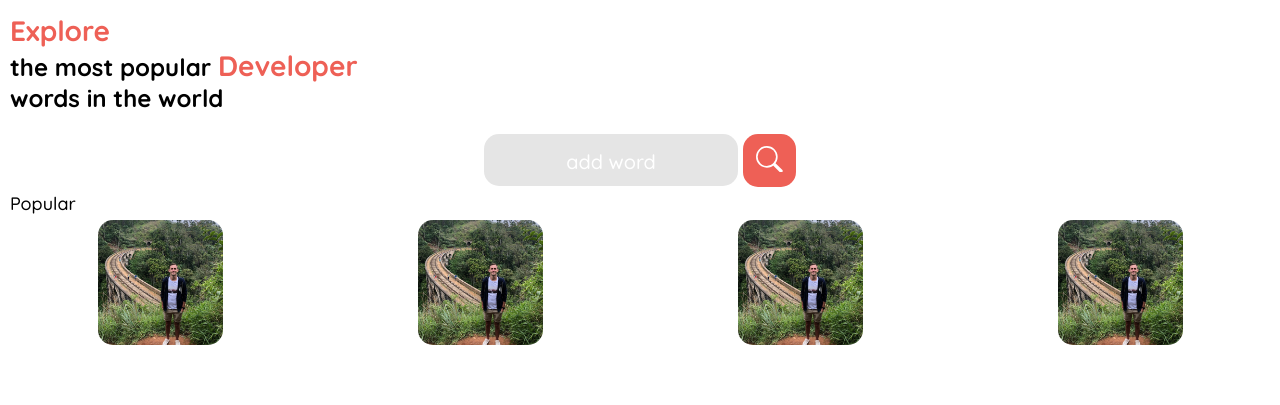
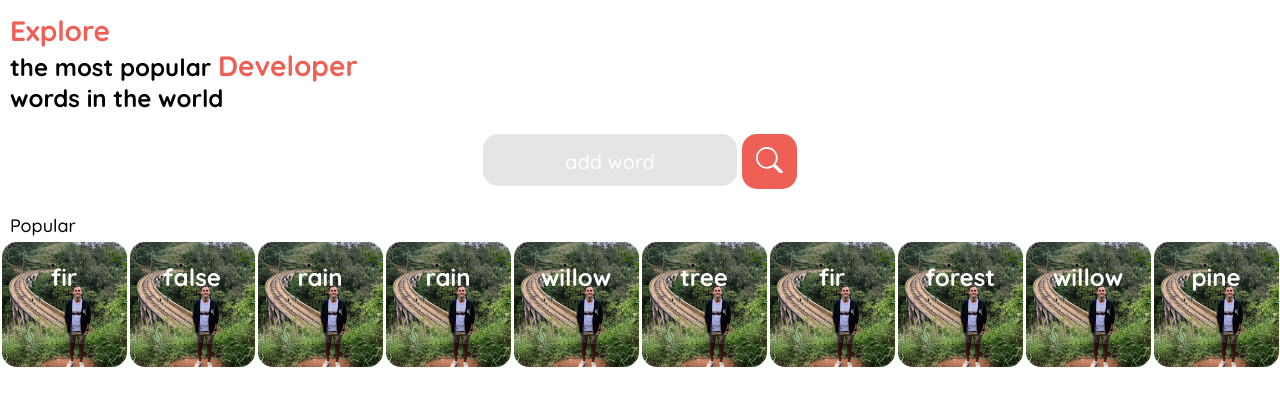
Before and after one commit to maxsmoly/holaDev, a plain HTML site: page index.html in a window 1280 px wide. Shown: the part 143-548 px from the top of the page. Drawn offline with nearby package versions, Linux system fonts and the light colour scheme.

Commit message:
first script

```diff
--- a/index.html
+++ b/index.html
@@ -39,11 +39,61 @@
         <h2 id="pop">Popular</h2>
         <div class="popular">
 
-            <!-- <button class="prev"></button> -->
-            <div class="popular_card" id="one_card"></div>
-            <div class="popular_card" id="two_card"></div>
-            <div class="popular_card" id="three_card"></div>
-            <div class="popular_card" id="four_card"></div>
+
+            <div class="popular_card" id="one_card">
+                <div class="word">
+                    <h2></h2>
+                </div>
+                <!-- <div class="trns_word">
+                    <h3>оставить, забросить</h3>
+                </div> -->
+            </div>
+            <div class="popular_card" id="two_card">
+                <div class="word">
+                    <h2></h2>
+                </div>
+            </div>
+            <div class="popular_card" id="three_card">
+                <div class="word">
+                    <h2></h2>
+                </div>
+            </div>
+            <div class="popular_card" id="four_card">
+                <div class="word">
+                    <h2></h2>
+                </div>
+            </div>
+            <div class="popular_card" id="five_card">
+                <div class="word">
+                    <h2></h2>
+                </div>
+            </div>
+            <div class="popular_card" id="six_card">
+                <div class="word">
+                    <h2></h2>
+                </div>
+            </div>
+            <div class="popular_card" id="seven_card">
+                <div class="word">
+                    <h2></h2>
+                </div>
+            </div>
+            <div class="popular_card" id="eight_card">
+                <div class="word">
+                    <h2></h2>
+                </div>
+            </div>
+            <div class="popular_card" id="nine_card">
+                <div class="word">
+                    <h2></h2>
+                </div>
+            </div>
+            <div class="popular_card" id="ten_card">
+                <div class="word">
+                    <h2></h2>
+                </div>
+            </div>
+
             <!-- <button class="next"></button> -->
         </div>
         <!-- <div class="navigation">
@@ -60,7 +110,7 @@
     <script src="https://cdn.jsdelivr.net/npm/bootstrap@4.5.3/dist/js/bootstrap.bundle.min.js"
         integrity="sha384-ho+j7jyWK8fNQe+A12Hb8AhRq26LrZ/JpcUGGOn+Y7RsweNrtN/tE3MoK7ZeZDyx" crossorigin="anonymous">
     </script>
-    <script src="script/bootstrap.js"></script>
+    <script src="script/script.js"></script>
 </body>
 
 </html>
--- a/script/script.js
+++ b/script/script.js
@@ -1,6 +1,77 @@
-let a = document.getElementById("start").innerHTML = Math.floor(Math.random() * 100) + 1;
-let b = document.getElementById("start_2").innerHTML = Math.floor(Math.random() * 100) + 1;
-let arr = ["+", "-", "/", "*"];
-let random = Math.floor(Math.random() * arr.length);
-let c = document.getElementById("operator").innerHTML = arr[random];
-console.log(a);
+// let a = document.getElementById("start").innerHTML = Math.floor(Math.random() * 100) + 1;
+// let b = document.getElementById("start_2").innerHTML = Math.floor(Math.random() * 100) + 1;
+// let arr = ["+", "-", "/", "*"];
+// let random = Math.floor(Math.random() * arr.length);
+// let c = document.getElementById("operator").innerHTML = arr[random];
+// console.log(a);
+let arr = ["false", "tree", "forest", "oak", "pine", "fir", "maple", "willow", "rain", "hot"];
+
+
+
+let spans = document.querySelectorAll('.word');
+
+for (let i = 0; i < spans.length; i++) {
+    spans[i].innerHTML = `<h2>${arr[Math.floor(Math.random() * arr.length)]}</h2>`;
+
+}
+
+console.log(arr);
+
+
+
+console.log(spans);
+
+
+
+
+
+
+
+
+
+
+
+
+// class Application {
+//     constructor(word) {
+//         this.word = word;
+// this.trns = trancelate;
+// this.sentence = sentence;
+// this.trnsSentence = tranceSentence;
+
+
+
+
+
+
+// published() {
+//     let a = document.querySelector(".word");
+// let b = document.querySelector(".trns_word");
+// let c = document.querySelector(".sentence");
+// let d = document.querySelector(".trans");
+// a.innerHTML = `<h2>${this.word}</h2>`;
+// b.innerHTML = this.trns;
+// c.innerHTML = this.sentence;
+// d.innerHTML = this.trnsSentence;
+
+// }
+
+// transSentense() {
+//     if (d.innerHTML == sentence) {
+//         d.innerHTML = tranceSentence;
+//     } else d.innerHTML = sentence;
+// }
+
+
+
+
+// }
+
+
+
+// let noTrue = new Application("False");
+
+// noTrue.published();
+// noTrue.transSentense();
+
+// console.log(noTrue);
--- a/style/style.css
+++ b/style/style.css
@@ -1,7 +1,8 @@
 @import url('https://fonts.googleapis.com/css2?family=Quicksand:wght@300;500;700&display=swap');
 
 body {
-    margin: 0;
+    width: 100%;
+    margin: 0 auto;
     padding: 0;
     overflow: hidden;
     box-sizing: border-box;
@@ -88,7 +89,7 @@ input::-moz-focus-inner {
 .search {
     /* border: 2px solid green; */
     padding: 5px;
-    text-align: center;
+    /* text-align: center; */
     display: flex;
     justify-content: center;
 }
@@ -122,11 +123,12 @@ input[type~="text"] {
 
 .search_button {
     /* border: 2px solid green; */
-    width: 53px;
-    height: 53px;
+    width: 55px;
+    height: 55px;
     border-radius: 15px;
     border: none;
     background-color: #EE6056;
+    margin-bottom: 20px;
 }
 
 #pop {
@@ -195,3 +197,51 @@ input[type~="text"] {
     background-position: center;
     background-size: cover;
 }
+
+#five_card {
+    background-image: url(../img/IMG_3600.JPG);
+    background-position: center;
+    background-size: cover;
+}
+
+#six_card {
+    background-image: url(../img/IMG_3600.JPG);
+    background-position: center;
+    background-size: cover;
+}
+
+#seven_card {
+    background-image: url(../img/IMG_3600.JPG);
+    background-position: center;
+    background-size: cover;
+}
+
+#eight_card {
+    background-image: url(../img/IMG_3600.JPG);
+    background-position: center;
+    background-size: cover;
+}
+
+#nine_card {
+    background-image: url(../img/IMG_3600.JPG);
+    background-position: center;
+    background-size: cover;
+}
+
+#ten_card {
+    background-image: url(../img/IMG_3600.JPG);
+    background-position: center;
+    background-size: cover;
+}
+
+.word {
+    text-align: center;
+    margin: 0 auto;
+    color: #ffff;
+}
+
+.trns_word {
+    text-align: center;
+    line-height: 10px;
+    color: #ffff;
+}
```
Also changed, not shown: 1 other file.
